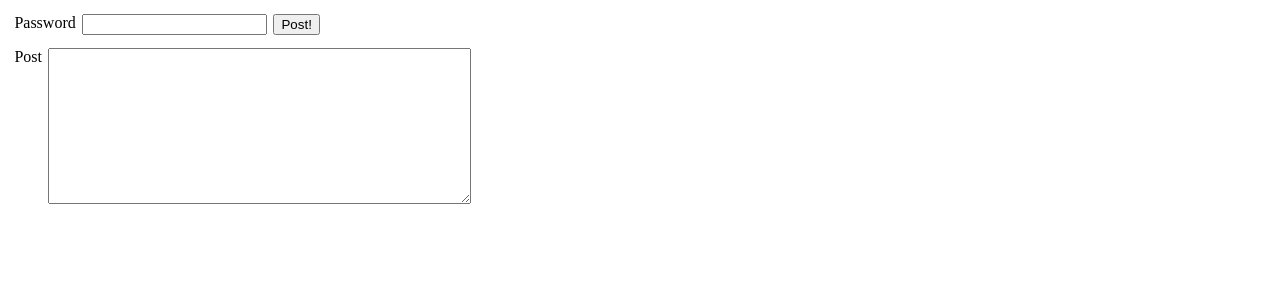
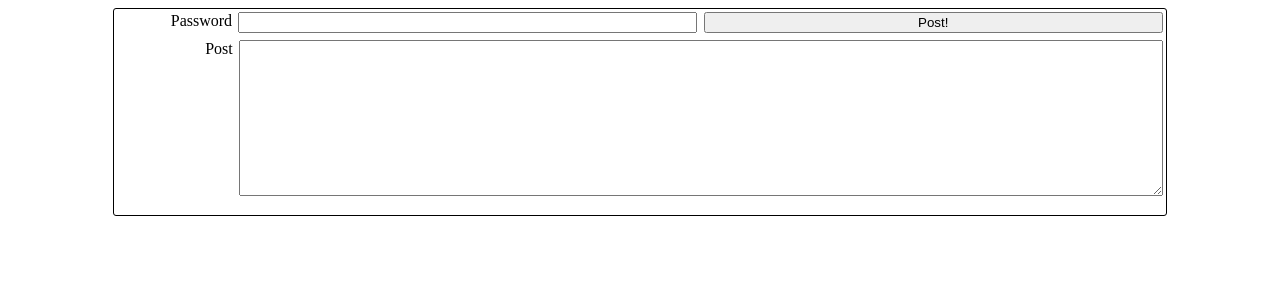
Before and after one commit to jacelium/rsser, a Flask app: page /post in a window 1280 px wide. Shown: the top 300 px of the page. Run offline with Flask 3, Linux system fonts and the light colour scheme; parts of the project's set-up code (start-up, migrations or seed data) failed here and were passed over.

Commit message:
Styling on form.

```diff
--- a/templates/form.html
+++ b/templates/form.html
@@ -2,37 +2,83 @@
 <html>
 <head>
 <style>
-  .container {
+  .main {
+    border: 1px solid black;
+    border-radius: 3px;
     display: flex;
     flex-direction: column;
+    flex-basis: 100%;
+    flex: 1 0;
+  }
+  .margin {
+    display: flex;
+    flex-direction: column;
+    flex-basis: 100%;
+    flex: 0.1;
   }
   .column {
     display: flex;
+    flex-basis: 100%;
+    flex: 1;
     flex-direction: column;
-    padding: 0.2rem;
+    margin: 0.2rem;
+  }
+  .full {
+    flex: 0 0;
+  }
+  .double {
+    flex: 2;
+  }
+  .quarter {
+    flex: 0.25;
   }
   .row {
     display: flex;
+    width: 100%;
+    flex: 1;
     flex-direction: row;
-    padding: 0.2rem;
+  }
+  .right {
+    text-align: right;
+  }
+  .failed {
+    background-color: lightpink;
+    border-bottom: 3px solid red;
+    margin-bottom: 1rem;
+  }
+  .succeeded {
+    background-color: lightgreen;
+    border-bottom: 3px solid green;
+    margin-bottom: 1rem;
+  }
+  .bold {
+    font-weight: bolder;
   }
 </style>
 </head>
  <body>
-  {% if post %} <p>{% if success %}Posted{% else %}Failed{% endif %}: {{post}} {% endif %}
-  <p>
-   <form method='post' style="max-width: 60%;">
-    <div class="container">
-    <div class="row">
-      <div class="column" style="text-align: right">Password</div>
+  <div class="row">
+   <div class="margin"></div>
+   <div class="main">
+    {% if post %}
+     <div class="row {% if success %}succeeded{% else %}failed{% endif %}">
+      <div class="column quarter right bold">Post {% if success %}Succeeded{% else %}Failed{% endif %}</div>
+      <div class="column double">{{post}}</div>
+     </div>
+    {% endif %}
+    <form method="post">
+     <div class="row">
+      <div class="column quarter right">Password</div>
       <div class="column"><input type="password" name="password"></div>
       <div class="column"><input type="submit" value="Post!"></div>
-    </div>
-    <div class="row">
-      <div class="column" style="text-align: right">Post</div><div class="column"><textarea name="content" cols=50 rows=10></textarea></div>
-    </div>
-    </div>
-   </form>
-  </p>
+     </div>
+     <div class="row">
+      <div class="column quarter right">Post</div>
+      <div class="column double"><textarea name="content" cols=50 rows=10></textarea></div>
+     </div>
+    </form>
+   </div>
+   <div class="margin"></div>
+  </div>
  </body>
 </html>
```
